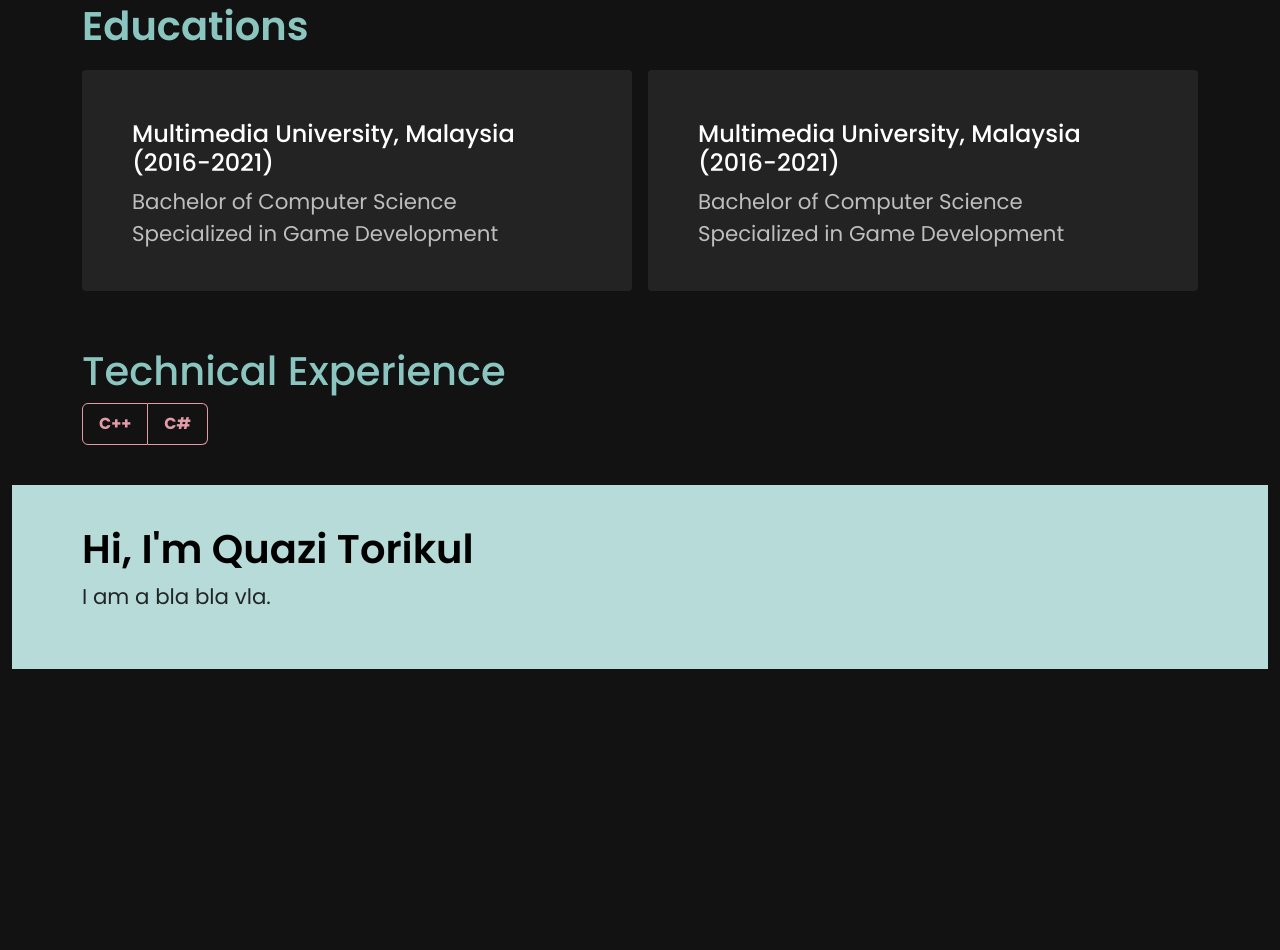
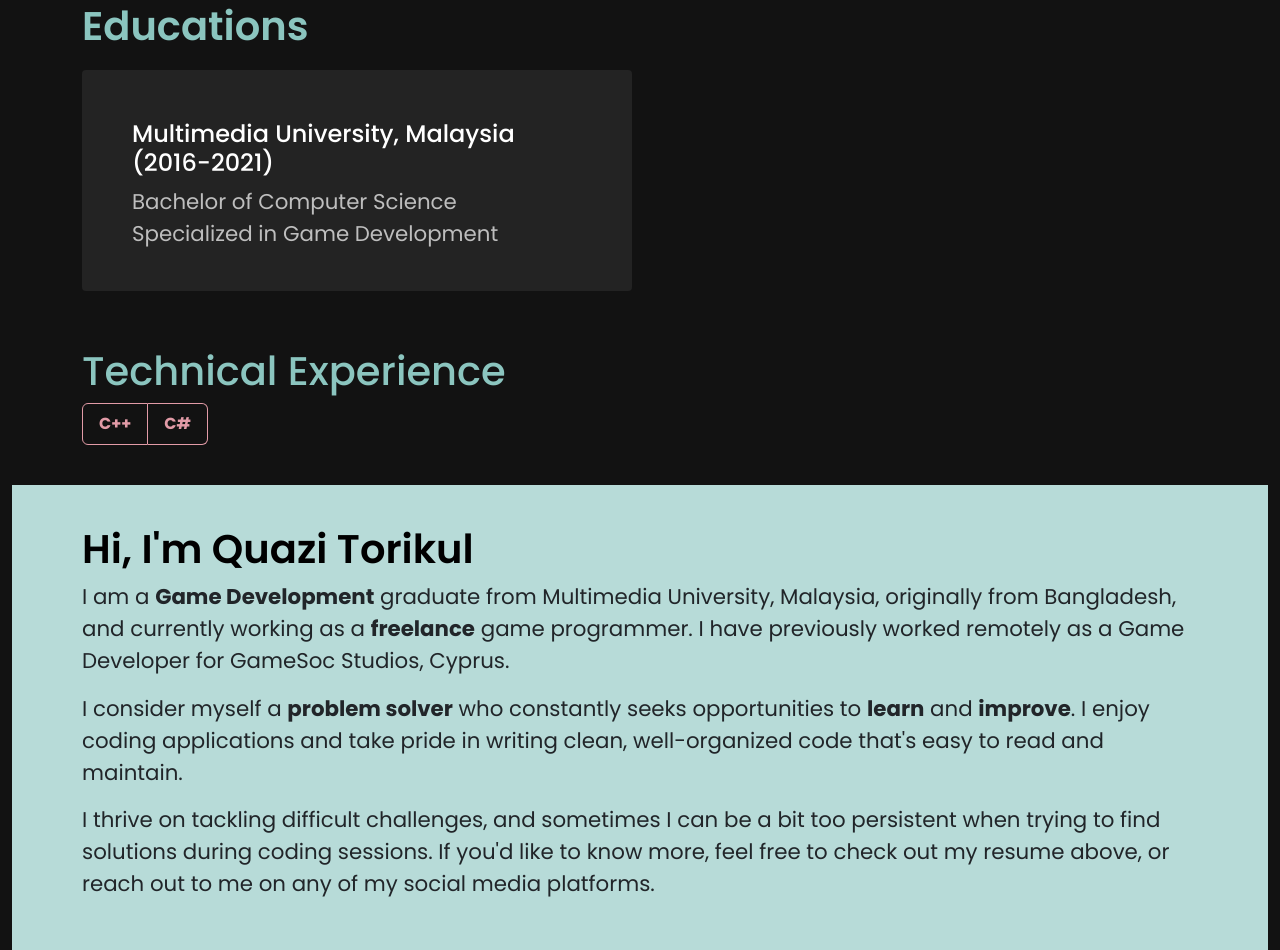
Before and after one commit to qtarik2/quazitorikul, a React (Vite) app: page / in a window 1280 px wide. Shown: the part 1203-2153 px from the top of the page. Before the commit the page ends 1872 px from the top, so only its background shows below. Built offline with nearby package versions, Linux system fonts and the light colour scheme.

Commit message:
My Intro

```diff
--- a/src/components/About/AboutInformation.tsx
+++ b/src/components/About/AboutInformation.tsx
@@ -24,12 +24,16 @@ export function AboutInformation() {
     <div className="about-information container">
       <div className="row justify-content-center align-items-center">
         <div className="col-md-3 mb-3 mb-md-0 p-2">
-          <img src="profile.svg" className="fixed-image img-fluid" alt="Profile Image" />
+          <img
+            src="profile.svg"
+            className="fixed-image img-fluid"
+            alt="Profile Image"
+          />
         </div>
         <div className="col-md-9 summary p-2">
-          Game programmer with experience mostly in systems and gameplay
-          programming, who enjoys writing effective, well-organized code and is
-          always eager to take on new challenges.
+          Experienced Game Programmer with expertise in Unity 3D, API
+          integration, and backend development. I enjoy writing efficient,
+          well-organized code and am always eager to take on new challenges.
         </div>
       </div>
     </div>
@@ -42,7 +46,24 @@ export function AboutMe() {
       <div className="container">
         <h1>Hi, I'm Quazi Torikul</h1>
         <p>
-          I am a bla bla vla.
+          I am a <strong>Game Development</strong> graduate from Multimedia
+          University, Malaysia, originally from Bangladesh, and currently
+          working as a <strong>freelance</strong> game programmer. I have
+          previously worked remotely as a Game Developer for GameSoc Studios,
+          Cyprus.
+        </p>
+        <p>
+          I consider myself a <strong>problem solver</strong> who constantly
+          seeks opportunities to <strong>learn</strong> and{" "}
+          <strong>improve</strong>. I enjoy coding applications and take pride
+          in writing clean, well-organized code that's easy to read and
+          maintain.
+        </p>
+        <p>
+          I thrive on tackling difficult challenges, and sometimes I can be a
+          bit too persistent when trying to find solutions during coding
+          sessions. If you'd like to know more, feel free to check out my resume
+          above, or reach out to me on any of my social media platforms.
         </p>
       </div>
     </div>
--- a/src/components/Education/Education.tsx
+++ b/src/components/Education/Education.tsx
@@ -14,14 +14,6 @@ function Education() {
               </p>
             </div>
           </div>
-          <div className="col-md-6">
-            <div className="box ms-md-2">
-              <h4>Multimedia University, Malaysia (2016-2021)</h4>
-              <p>
-                Bachelor of Computer Science Specialized in Game Development
-              </p>
-            </div>
-          </div>
         </div>
       </div>
     </div>
```
